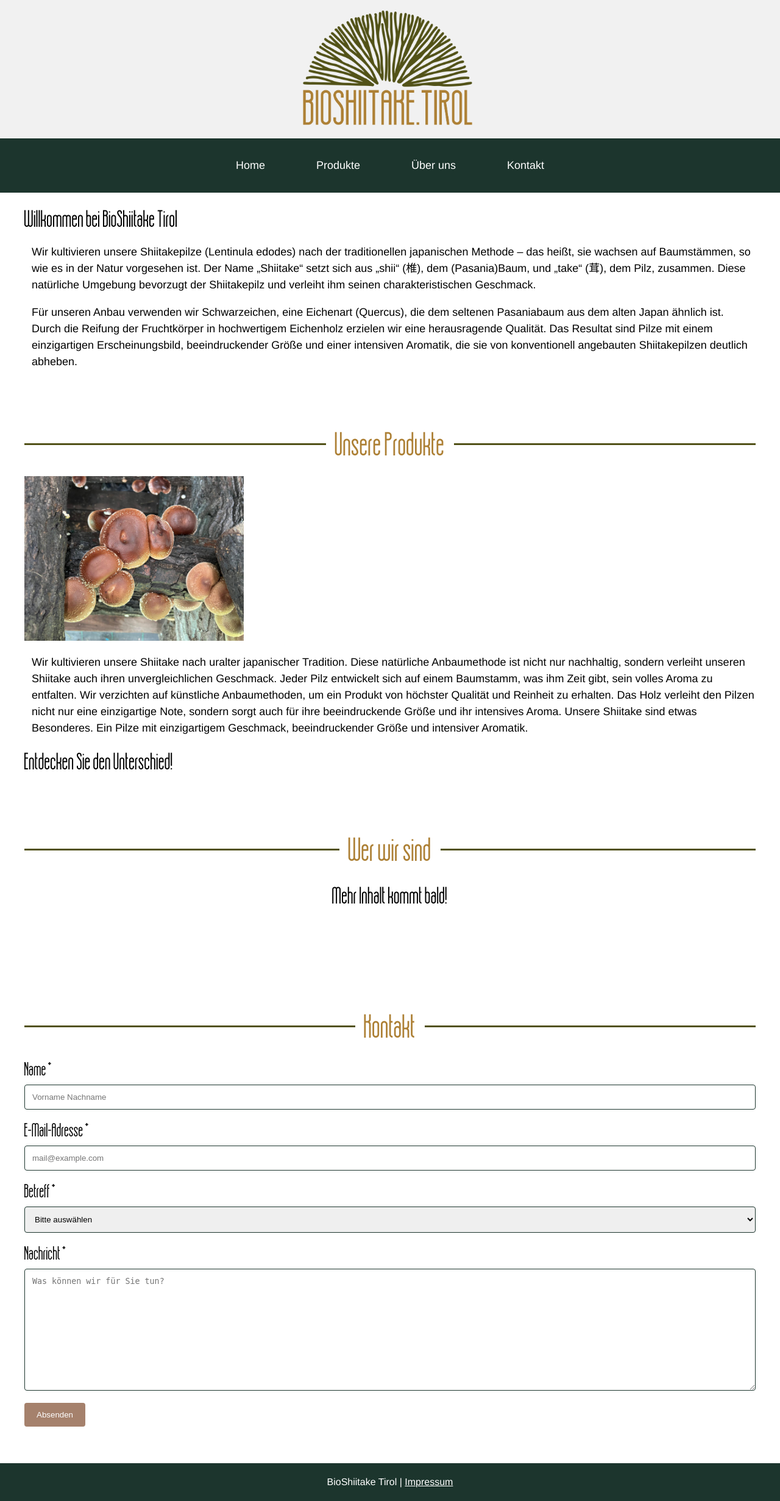
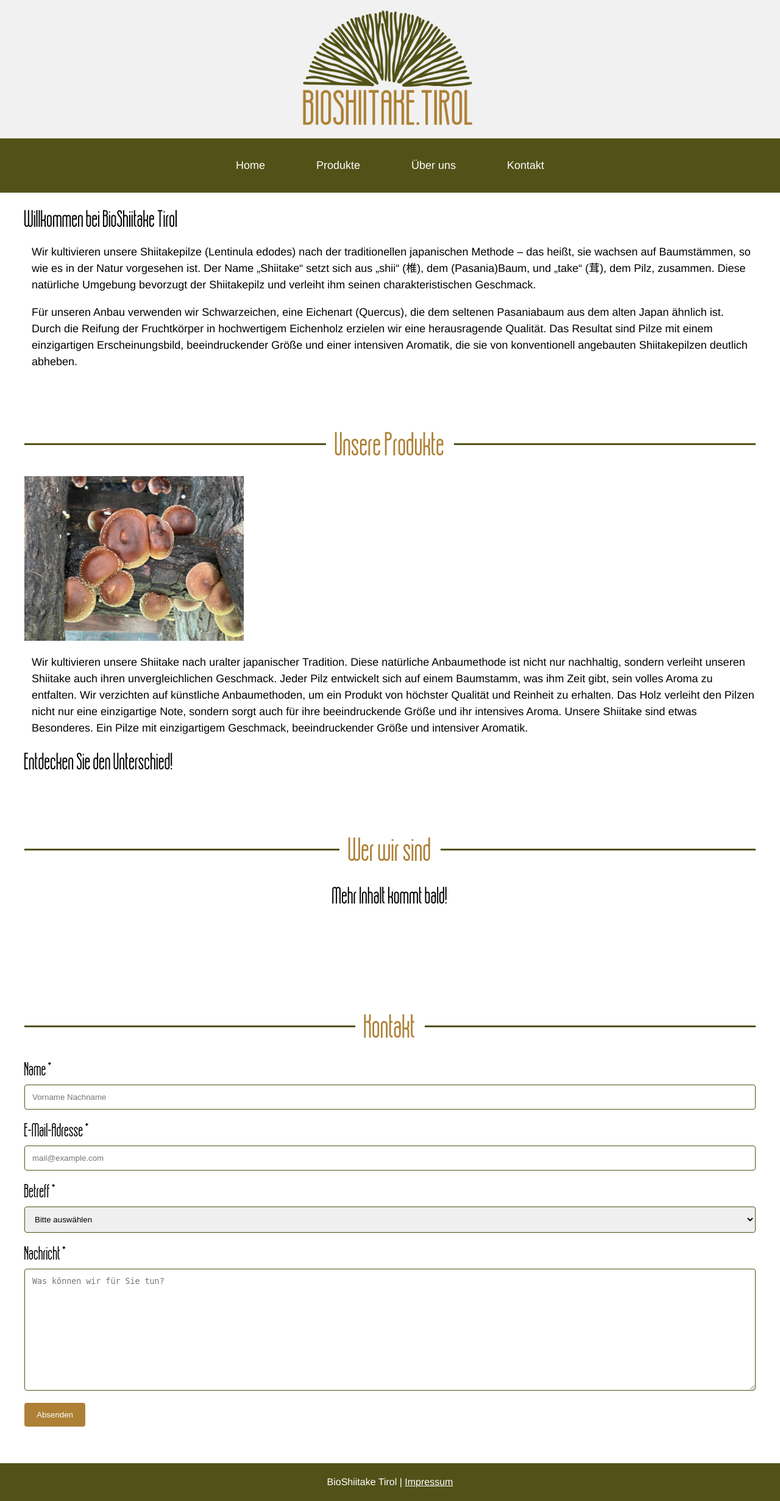
Before and after one commit to derfabiannn/bioShiitake, a PHP site: page / in a window 1280 px wide. Shown: the whole page at 61% size. Run offline with PHP 8.4, Linux system fonts and the light colour scheme.

Commit message:
Added CSS primary and secondary variables

```diff
--- a/style.css
+++ b/style.css
@@ -3,6 +3,13 @@
   src: url("fonts/Hot\ Thin\ Roof.otf") format("opentype");
   font-weight: bold;
   font-style: normal;
+}
+
+:root {
+  --primary-color: #525218;
+  --secondary-color: #ad8035;
+  --other-color: #1c352d;
+  --other-secondary: #a5816c;
 }
 
 * {
@@ -14,19 +21,13 @@ body {
   font-family: Helvetica, Arial, sans-serif;
 }
 
-th,
-td {
-	border-style: solid;
-	border-color: #1c352d;
-}
-
 a {
   word-wrap: break-word;
 }
 
 .box {
   margin: 20px 5%;
-	border: 2px solid #1c352d;
+  border: 2px solid var(--primary-color);
   padding: 2%;
 }
 
@@ -45,7 +46,7 @@ a {
 
 .header {
   overflow: hidden;
-	background-color: #1c352d;
+  background-color: var(--primary-color);
   padding: 20px 10px;
   position: sticky;
   top: 0;
@@ -65,7 +66,7 @@ a {
 }
 
 .header a:hover {
-	background-color: #a5816c;
+  background-color: var(--secondary-color);
 }
 
 .banner-image {
@@ -109,7 +110,7 @@ h6 {
 }
 
 .hr-line {
-	border-top: 3px solid #525218;
+  border-top: 3px solid var(--primary-color);
   vertical-align: middle;
 }
 
@@ -117,7 +118,7 @@ h6 {
   display: inline-block;
   font-weight: bolder;
   font-family: "HotThinRoof", sans-serif;
-	color: #ad8035;
+  color: var(--secondary-color);
   padding: 0 15px;
 }
 
@@ -140,7 +141,7 @@ select,
 textarea {
   width: 100%;
   padding: 12px;
-	border: 1px solid #1c352d;
+  border: 1px solid var(--primary-color);
   border-radius: 4px;
   box-sizing: border-box;
   margin-top: 6px;
@@ -149,7 +150,7 @@ textarea {
 }
 
 input[type="submit"] {
-	background-color: #a5816c;
+  background-color: var(--secondary-color);
   color: white;
   padding: 12px 20px;
   border: none;
@@ -159,7 +160,7 @@ input[type="submit"] {
 }
 
 input[type="submit"]:hover {
-	background-color: #1c352d;
+  background-color: var(--primary-color);
 }
 
 .contact_container {
@@ -171,7 +172,7 @@ input[type="submit"]:hover {
 .footer {
   width: 100%;
   padding: 6px;
-	background-color: #1c352d;
+  background-color: var(--primary-color);
   color: white;
   text-align: center;
 }
@@ -189,7 +190,7 @@ input[type="submit"]:hover {
 @media screen and (max-width: 800px) {
   .box {
     margin: 10px 5%;
-		border: 2px solid #1c352d;
+    border: 2px solid var(--primary-color);
     padding: 1%;
   }
 
```
Lines whose indentation alone changed are shown as unchanged.
